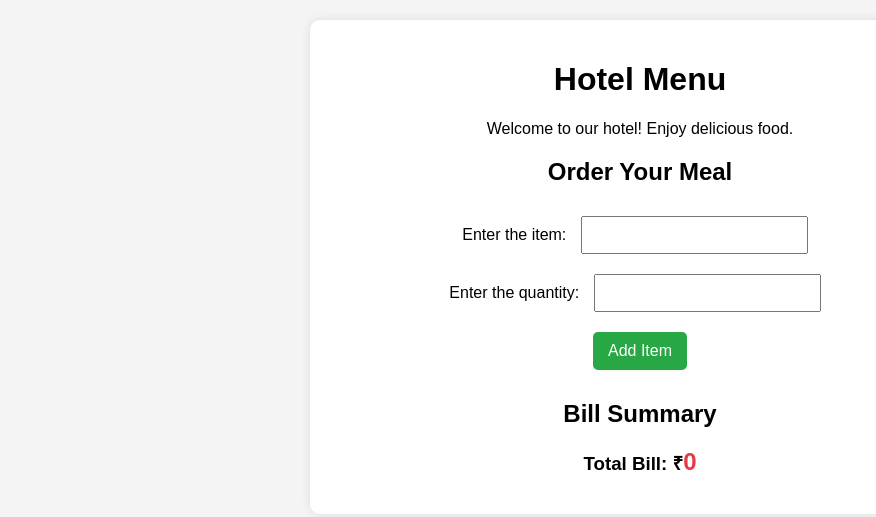
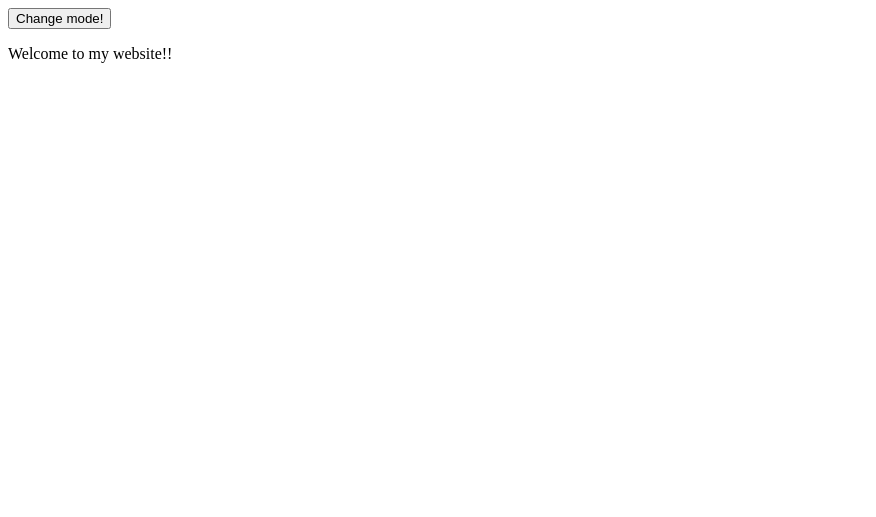
Before and after one commit to suraj-bv/Practice, a plain HTML site: page index.html in a window 1280 px wide. Shown: the whole page, without its empty margins (0-876 px from the left). Drawn offline with Linux system fonts and the light colour scheme.

Commit message:
Toggle button

```diff
--- a/index.html
+++ b/index.html
@@ -3,28 +3,12 @@
 <head>
     <meta charset="UTF-8">
     <meta name="viewport" content="width=device-width, initial-scale=1.0">
-    <title>Hotel Menu</title>
+    <title>Document</title>
     <link rel="stylesheet" href="styles.css">
 </head>
 <body>
-    <div id="container">
-        <h1>Hotel Menu</h1>
-        <p>Welcome to our hotel! Enjoy delicious food.</p>
-
-        <h2>Order Your Meal</h2>
-        <label>Enter the item: </label>
-        <input type="text" id="itm"><br>
-
-        <label>Enter the quantity: </label>
-        <input type="number" id="qty"><br>
-
-        <button onclick="addItem()">Add Item</button>
-
-        <h2>Bill Summary</h2>
-        <ul id="bill-list"></ul>
-
-        <h3>Total Bill: ₹<span id="total-bill">0</span></h3>
-    </div>
+    <button id="mode">Change mode!</button>
+    <p>Welcome to my website!!</p>
 
     <script src="script.js"></script>
 </body>
--- a/script.js
+++ b/script.js
@@ -1,40 +1,17 @@
-let qty = document.getElementById('qty');
-let itm = document.getElementById('itm');
-let billList = document.getElementById('bill-list');
-let totalBill = document.getElementById('total-bill');
+let curMode = 'light';
+let body = document.querySelector('body');
+let mode = document.querySelector('#mode');
 
-let prices = {  // Sample prices for items
-    "Burger": 100,
-    "Pizza": 250,
-    "Pasta": 150,
-    "Sandwich": 80,
-    "Fries": 70
-};
-
-let total = 0;
-
-function addItem() {
-    let itemName = itm.value.trim();
-    let quantity = parseInt(qty.value);
-
-    if (itemName === "" || isNaN(quantity) || quantity <= 0) {
-        alert("Please enter a valid item and quantity.");
-        return;
+mode.addEventListener('click', () => {
+    if (curMode === 'light'){
+        curMode = 'dark';
+        console.log(curMode);
+        body.classList.add('dark');
+        body.classList.remove('light');
+    } else {
+        curMode = 'light';
+        console.log(curMode);
+        body.classList.add('light');
+        body.classList.remove('dark');
     }
-
-    let pricePerItem = prices[itemName] || 200;  // Default price if item not in list
-    let itemTotal = pricePerItem * quantity;
-
-    // Add to bill list
-    let listItem = document.createElement('li');
-    listItem.innerText = `${itemName} (x${quantity}) - ₹${itemTotal}`;
-    billList.appendChild(listItem);
-
-    // Update total bill
-    total += itemTotal;
-    totalBill.innerText = total;
-
-    // Clear input fields
-    itm.value = "";
-    qty.value = "";
-}
+});
--- a/styles.css
+++ b/styles.css
@@ -1,47 +1,9 @@
-body {
-    font-family: Arial, sans-serif;
-    text-align: center;
-    background-color: #f4f4f4;
-    margin: 0;
-    padding: 20px;
+.dark {
+    background-color: #333;
+    color: #fff;
 }
 
-#container {
-    background: white;
-    padding: 20px;
-    border-radius: 10px;
-    box-shadow: 0 0 10px rgba(0, 0, 0, 0.1);
-    width: 50%;
-    margin: auto;
+.light {
+    background-color: #fff;
+    color: #333;
 }
-
-input, button {
-    margin: 10px;
-    padding: 8px;
-    font-size: 16px;
-}
-
-button {
-    background: #28a745;
-    color: white;
-    border: none;
-    cursor: pointer;
-    padding: 10px 15px;
-    border-radius: 5px;
-}
-
-button:hover {
-    background: #218838;
-}
-
-#bill-list {
-    text-align: left;
-    list-style-type: none;
-    padding: 0;
-}
-
-#total-bill {
-    font-size: 24px;
-    color: #e63946;
-    font-weight: bold;
-}
```
Also changed, not shown: index2.html (deleted, +0 -15 lines), index3.html (deleted, +0 -21 lines).
